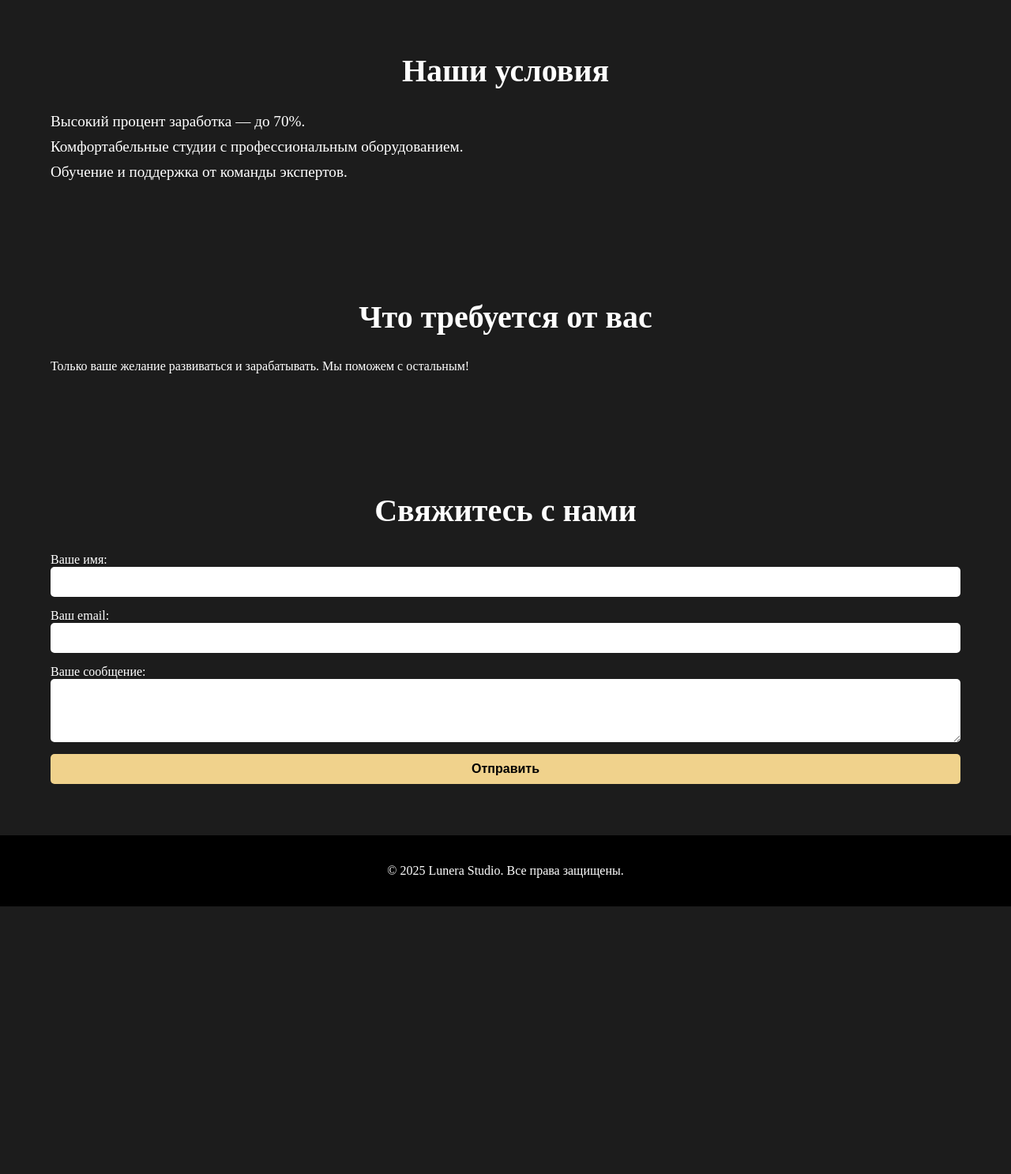
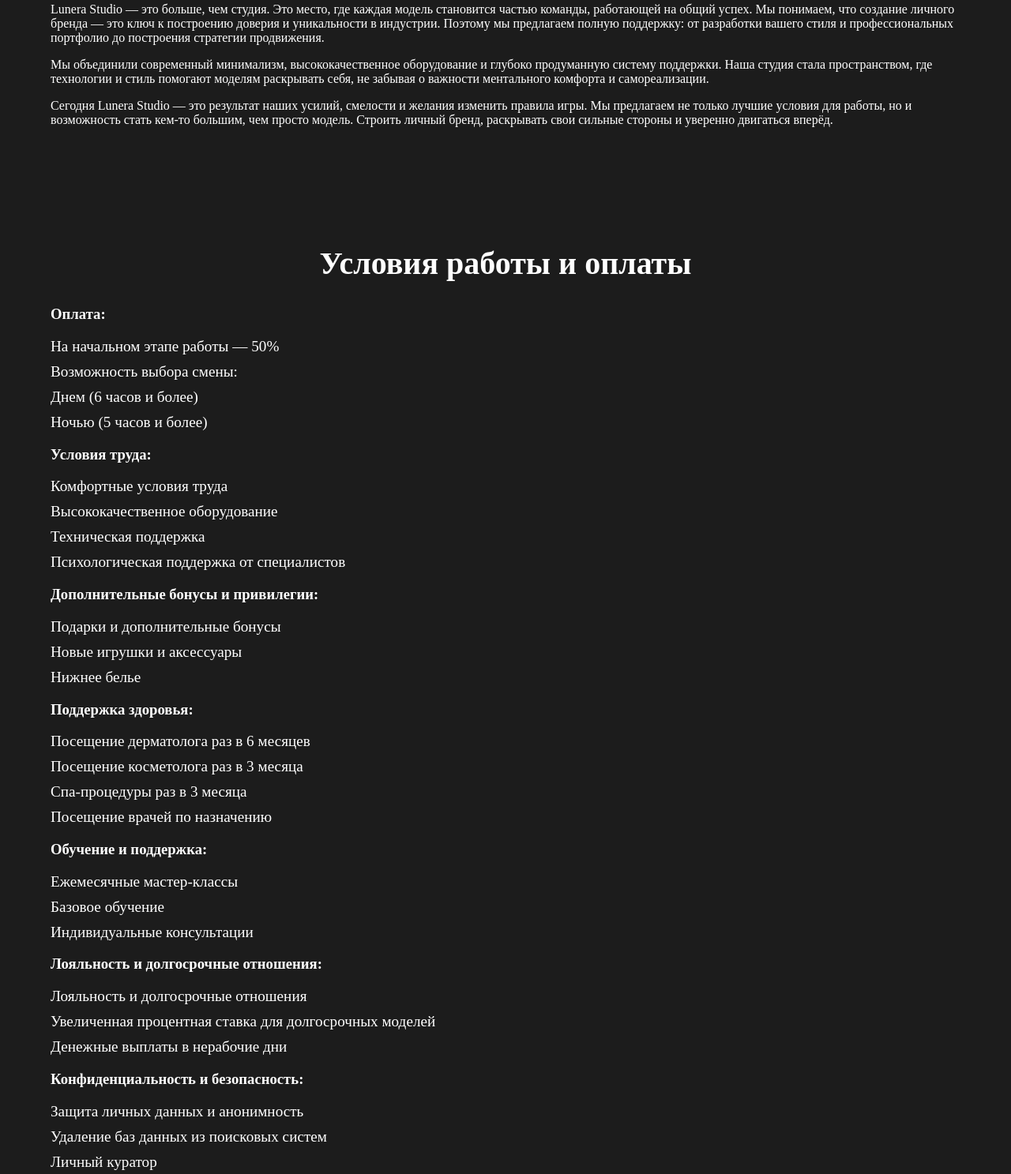
Before and after one commit to meowwcatpyssu/meowwcatpyssu.github.io, a plain HTML site: page index.html in a window 1280 px wide. Shown: the part 818-2305 px from the top of the page at 79% size. Before the commit the page ends 1966 px from the top, so only its background shows below. Drawn offline with Linux system fonts and the light colour scheme.

Commit message:
Update index.html

```diff
--- a/index.html
+++ b/index.html
@@ -1,5 +1,5 @@
 <!DOCTYPE html>
-<html lang="en">
+<html lang="ru">
 <head>
   <meta charset="UTF-8">
   <meta name="viewport" content="width=device-width, initial-scale=1.0">
@@ -14,8 +14,9 @@
       <nav class="nav">
         <ul>
           <li><a href="#about">О нас</a></li>
-          <li><a href="#services">Условия</a></li>
+          <li><a href="#services">Условия работы и оплаты</a></li>
           <li><a href="#requirements">Требования</a></li>
+          <li><a href="#vacancies">Вакансии</a></li>
           <li><a href="#contact">Консультация</a></li>
         </ul>
       </nav>
@@ -25,7 +26,7 @@
   <!-- Hero Section -->
   <section class="hero">
     <h1>Добро пожаловать в Lunera Studio</h1>
-    <p>Роскошь. Комфорт. Возможности.</p>
+    <p>Заработок от 3000$ — процент 50-80%</p>
     <a href="#contact" class="cta-button">Записаться на консультацию</a>
   </section>
 
@@ -33,19 +34,75 @@
   <section id="about" class="section">
     <div class="container">
       <h2>О нас</h2>
-      <p>Lunera Studio — это идеальное место для начинающих и опытных моделей. Мы предоставляем все необходимое оборудование, создаем комфортные условия и помогаем раскрыть ваш потенциал.</p>
+      <div class="about-block">
+        <p>Идея создания Lunera Studio зародилась из личного опыта и стремления изменить подход к индустрии. Наша команда прошла этот путь сама — от первых шагов в стримах до глубокого осознания того, как важно создавать условия, где комфорт, развитие и желание идут рука об руку.</p>
+        <p>Мы заметили, что многие модели сталкиваются с отсутствием поддержки, невозможностью строить личный бренд и недостатком времени для раскрытия своего потенциала. Это вдохновило нас на создание студии, которая не просто предлагает работу, но и помогает моделям строить долгосрочную карьеру, оставаться уверенными в себе и достигать как финансовой независимости так и сохранять время на себя.</p>
+        <p>Lunera Studio — это больше, чем студия. Это место, где каждая модель становится частью команды, работающей на общий успех. Мы понимаем, что создание личного бренда — это ключ к построению доверия и уникальности в индустрии. Поэтому мы предлагаем полную поддержку: от разработки вашего стиля и профессиональных портфолио до построения стратегии продвижения.</p>
+        <p>Мы объединили современный минимализм, высококачественное оборудование и глубоко продуманную систему поддержки. Наша студия стала пространством, где технологии и стиль помогают моделям раскрывать себя, не забывая о важности ментального комфорта и самореализации.</p>
+        <p>Сегодня Lunera Studio — это результат наших усилий, смелости и желания изменить правила игры. Мы предлагаем не только лучшие условия для работы, но и возможность стать кем-то большим, чем просто модель. Строить личный бренд, раскрывать свои сильные стороны и уверенно двигаться вперёд.</p>
+      </div>
     </div>
   </section>
 
   <!-- Services Section -->
   <section id="services" class="section">
     <div class="container">
-      <h2>Наши условия</h2>
-      <ul>
-        <li>Высокий процент заработка — до 70%.</li>
-        <li>Комфортабельные студии с профессиональным оборудованием.</li>
-        <li>Обучение и поддержка от команды экспертов.</li>
-      </ul>
+      <h2>Условия работы и оплаты</h2>
+      <div class="services-block">
+        <h3>Оплата:</h3>
+        <ul>
+          <li>На начальном этапе работы — 50%</li>
+          <li>Возможность выбора смены:</li>
+          <ul>
+            <li>Днем (6 часов и более)</li>
+            <li>Ночью (5 часов и более)</li>
+          </ul>
+        </ul>
+
+        <h3>Условия труда:</h3>
+        <ul>
+          <li>Комфортные условия труда</li>
+          <li>Высококачественное оборудование</li>
+          <li>Техническая поддержка</li>
+          <li>Психологическая поддержка от специалистов</li>
+        </ul>
+
+        <h3>Дополнительные бонусы и привилегии:</h3>
+        <ul>
+          <li>Подарки и дополнительные бонусы</li>
+          <li>Новые игрушки и аксессуары</li>
+          <li>Нижнее белье</li>
+        </ul>
+
+        <h3>Поддержка здоровья:</h3>
+        <ul>
+          <li>Посещение дерматолога раз в 6 месяцев</li>
+          <li>Посещение косметолога раз в 3 месяца</li>
+          <li>Спа-процедуры раз в 3 месяца</li>
+          <li>Посещение врачей по назначению</li>
+        </ul>
+
+        <h3>Обучение и поддержка:</h3>
+        <ul>
+          <li>Ежемесячные мастер-классы</li>
+          <li>Базовое обучение</li>
+          <li>Индивидуальные консультации</li>
+        </ul>
+
+        <h3>Лояльность и долгосрочные отношения:</h3>
+        <ul>
+          <li>Лояльность и долгосрочные отношения</li>
+          <li>Увеличенная процентная ставка для долгосрочных моделей</li>
+          <li>Денежные выплаты в нерабочие дни</li>
+        </ul>
+
+        <h3>Конфиденциальность и безопасность:</h3>
+        <ul>
+          <li>Защита личных данных и анонимность</li>
+          <li>Удаление баз данных из поисковых систем</li>
+          <li>Личный куратор</li>
+        </ul>
+      </div>
     </div>
   </section>
 
@@ -54,6 +111,14 @@
     <div class="container">
       <h2>Что требуется от вас</h2>
       <p>Только ваше желание развиваться и зарабатывать. Мы поможем с остальным!</p>
+    </div>
+  </section>
+
+  <!-- Vacancies Section -->
+  <section id="vacancies" class="section">
+    <div class="container">
+      <h2>Вакансии</h2>
+      <p>Мы всегда открыты для новых талантливых моделей. Запишитесь на консультацию, и мы обсудим возможности для вас!</p>
     </div>
   </section>
 
```
